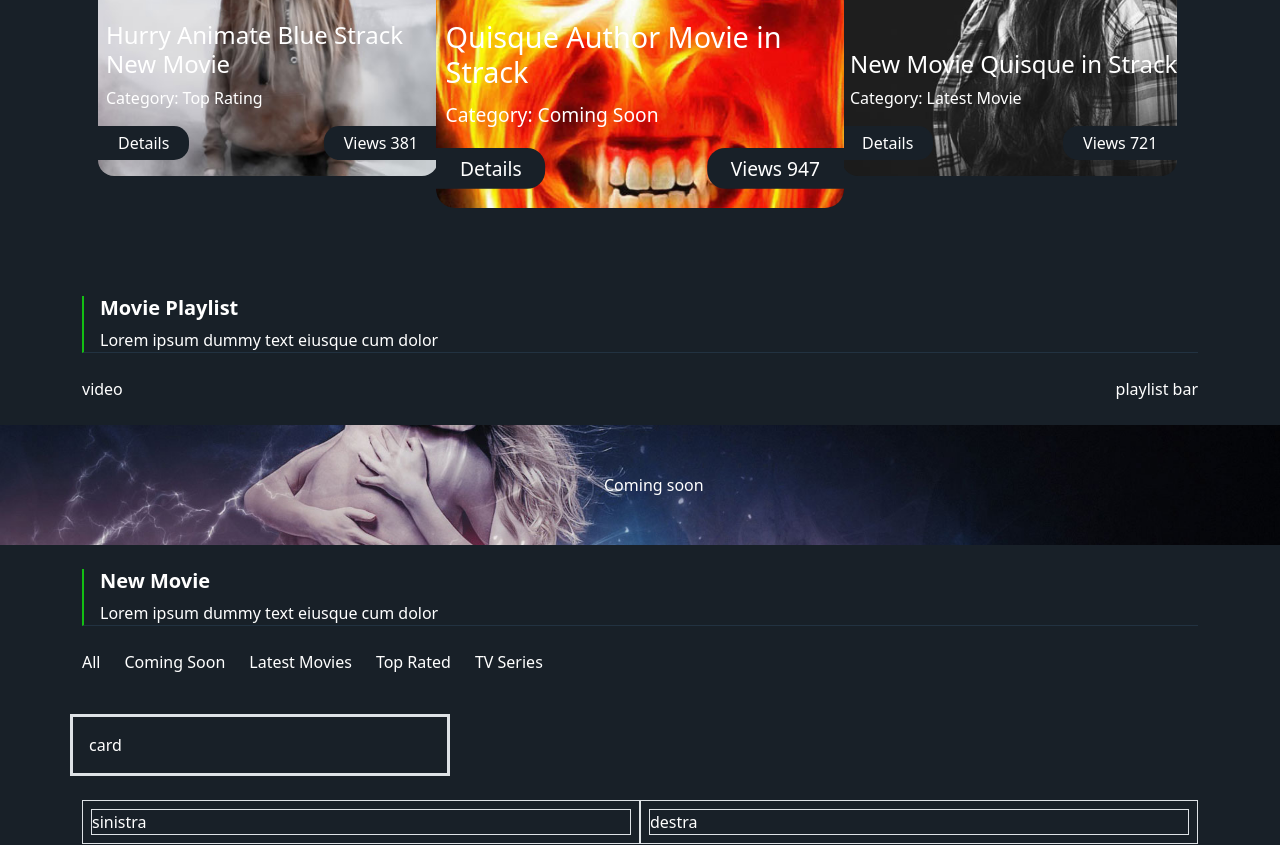
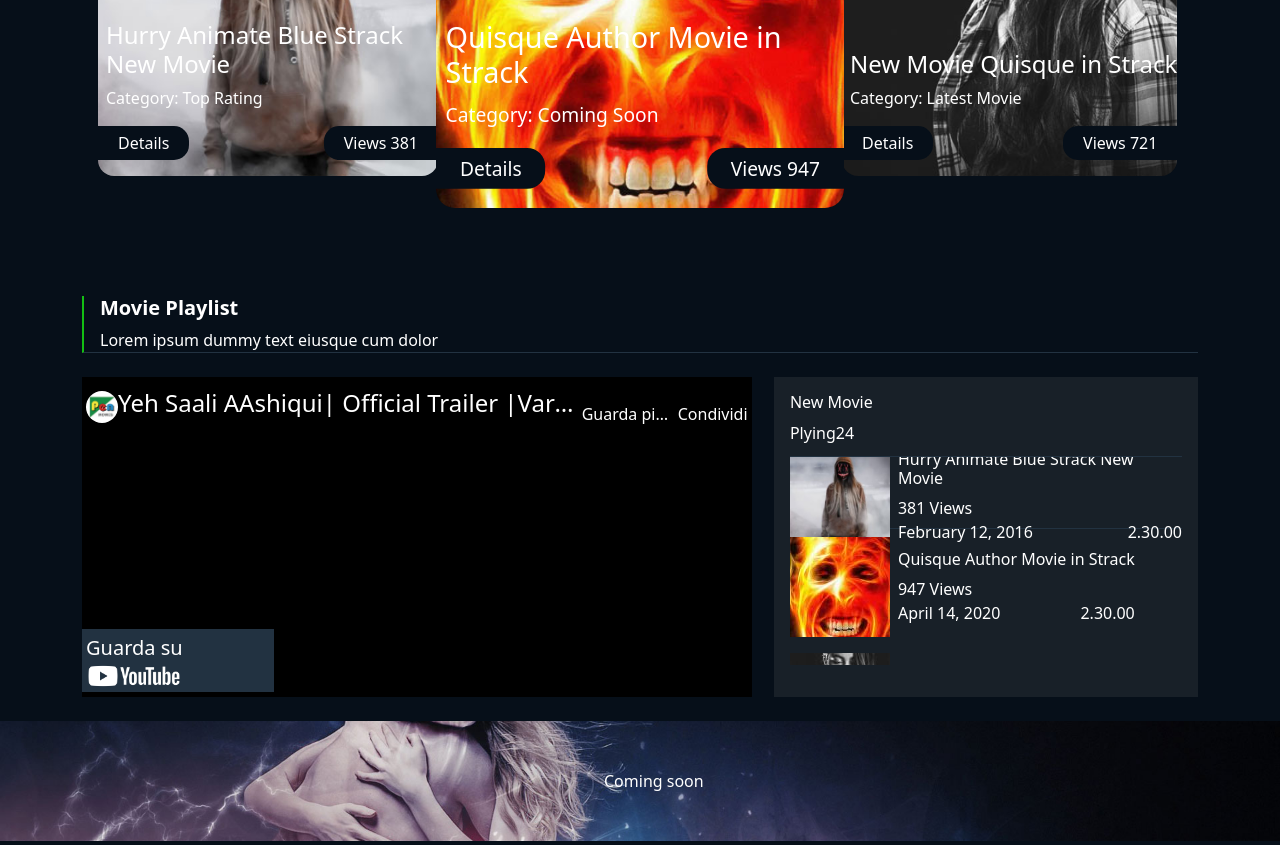
Before and after one commit to marikadiblasio/proj-html-vuejs, a Vue app: page / in a window 1280 px wide. Shown: the part 960-1805 px from the top of the page. Built offline with nearby package versions, Linux system fonts and the light colour scheme; a web font is replaced by a local one.

Commit message:
add movieplaylist

```diff
--- a/src/assets/partials/_variables.scss
+++ b/src/assets/partials/_variables.scss
@@ -1,5 +1,5 @@
-$my-primary: #182028;
-$my-secondary: #060F19;
+$my-primary: #060F19;
+$my-secondary: #182028;
 $my-contrast: #13bE13;
 $my-tertiary: #FFFFFF;
 $my-border: #223241;
--- a/src/assets/style/general.scss
+++ b/src/assets/style/general.scss
@@ -37,3 +37,7 @@ a:hover {
     border-radius: 50%;
     margin-left: 1.5rem;
 }
+//Width and height
+.w-6{
+    width: 6rem;
+}
--- a/src/components/MainComponent.vue
+++ b/src/components/MainComponent.vue
@@ -1,7 +1,8 @@
 <template>
     <div>
         <NewMovieSlider />
-        <section id="movie-playlist" class="container pb-4">
+        <MoviePlaylist />
+        <!-- <section id="movie-playlist" class="container pb-4">
             <TitleComponent title="Movie Playlist" subtitle="Lorem ipsum dummy text eiusque cum dolor" />
             <div class="d-flex justify-content-between">
                 <div>
@@ -11,7 +12,7 @@
                     playlist bar
                 </div>
             </div>
-        </section>
+        </section> -->
         <div id="coming-soon" class="py-5 mb-4">
             <div class="container w-50 me-5">
                 Coming soon
@@ -57,11 +58,13 @@
 <script>
     import TitleComponent from './TitleComponent.vue';
     import NewMovieSlider from './NewMovieSlider.vue';
+    import MoviePlaylist from './MoviePlaylist.vue';
     export default {
         name: 'MainComponent',
         components: {
             TitleComponent,
-            NewMovieSlider
+            NewMovieSlider,
+            MoviePlaylist
         }
     }
 </script>
--- /dev/null
+++ b/src/components/MoviePlaylist.vue
@@ -0,0 +1,114 @@
+<template>
+   <section id="movie-playlist" class="container pb-4">
+            <TitleComponent title="Movie Playlist" subtitle="Lorem ipsum dummy text eiusque cum dolor" />
+            <div class="d-flex justify-content-between">
+                <div class="video-player position-relative">
+                    <div class="d-flex align-items-center p-1">
+                        <img class="circle m-0" src="/imgs/assets/channels4_profile.jpg" alt="logo">
+                        <h4>Yeh Saali AAshiqui| Official Trailer |Vardhan Puri, Shivaleek cipcipcip</h4>
+                        <div class="text-center w-6">
+                            <i class="fa-solid mx-auto fa-clock"></i>
+                            <h6>Guarda più tardi</h6>
+                        </div>
+                        <div class="text-center w-6">
+                            <i class="fa-solid fa-share"></i>
+                            <h6>Condividi</h6>
+                        </div>
+                    </div>
+                    <div class="yt-div p-1">
+                        <span class="fs-5">Guarda su</span>
+                        <img class="yt-logo w-6" src="/imgs/assets/youtube.png" alt="logo">
+                    </div>
+                </div>
+                <div class="playlist-bar p-3">
+                    <div>
+                        <h6>New Movie</h6>
+                        <span>Plying24</span>
+                    </div>
+                    <div class="playlist-container py-2">
+                        <div v-for="show in store.shows" class="d-flex py-2 align-items-center">
+                            <div class="my-square">
+                                <img :src="show.squareImage" :alt="show.title">
+                            </div>
+                            <div class="ps-2">
+                                <h6>{{ show.title }}</h6>
+                                <div>{{ show.views }} Views</div>
+                                <div class="d-flex justify-content-between">
+                                    <span>{{ show.date }}</span>
+                                    <span>{{ show.duration }}</span>
+                                </div>
+                            </div>
+                        </div>
+                    </div>
+                </div>
+            </div>
+        </section>
+</template>
+
+<script>
+import { store } from '../data/store';
+import TitleComponent from './TitleComponent.vue';
+    export default {
+        name: 'MoviePlaylist',
+        components:{
+            TitleComponent
+        },
+        data(){
+            return{
+                store
+            }
+        }
+    }
+</script>
+
+<style lang="scss" scoped>
+    @use '../assets/partials/variables' as *;
+    .video-player{
+        width: 60%;
+        height: 40vh;
+        background-color: black;
+
+        h4, h6{
+            white-space: nowrap;
+            overflow: hidden;
+            text-overflow: ellipsis;
+        }
+        .yt-div{
+            background-color: $my-border;
+            width: 12rem;
+            position: absolute;
+            left: 0;
+            bottom: 5px;
+            span{
+                vertical-align: middle;
+            }
+            .yt-logo{
+                filter: invert(1);
+                vertical-align: middle;
+            }
+        }
+    }
+    .playlist-bar{
+        height: 40vh;
+        width: 38%;
+        background-color: $my-secondary;
+
+        div:first-child{
+            border-bottom: 1px solid $my-border;
+            height: 4rem;
+        }
+        .playlist-container{
+            height: calc(100% - 5rem);
+            overflow-y: auto;
+
+            img, .my-square{
+                width: 100px;
+                height: 100px;
+            }
+            img{
+                object-fit: cover;
+            }
+        }
+    }
+
+</style>
--- a/src/data/store.js
+++ b/src/data/store.js
@@ -109,7 +109,7 @@ export const store = reactive({
         },
         {
             image: '/imgs/assets/5-1.jpg',
-            squareImage: '',
+            squareImage: '/imgs/assets/5-1.jpg',
             title: 'Animate Blue Strack New Movie',
             category:'Tv Series',
             voto: 0,
```
Also changed, not shown: public/imgs/assets/youtube.png (added).
